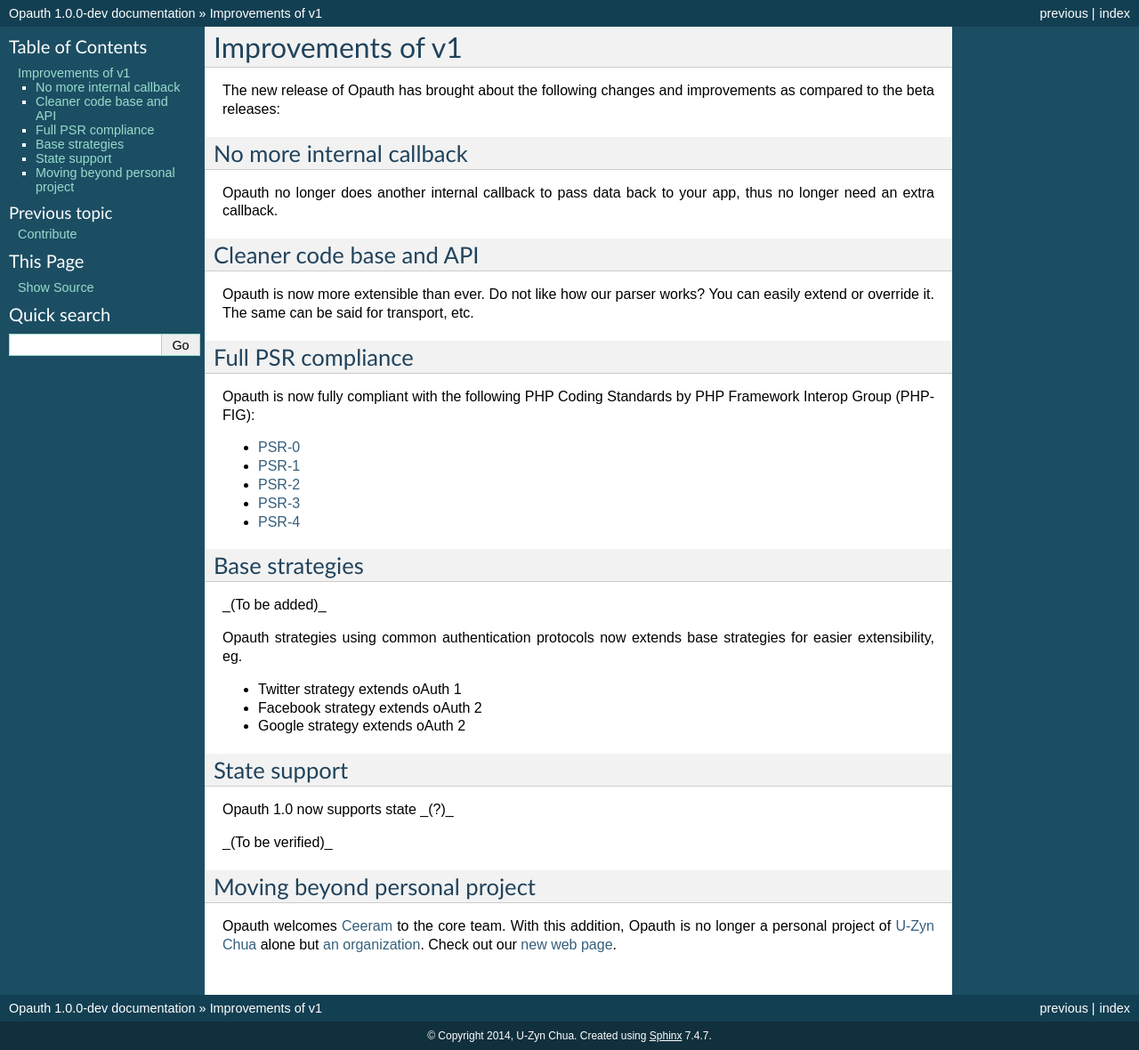
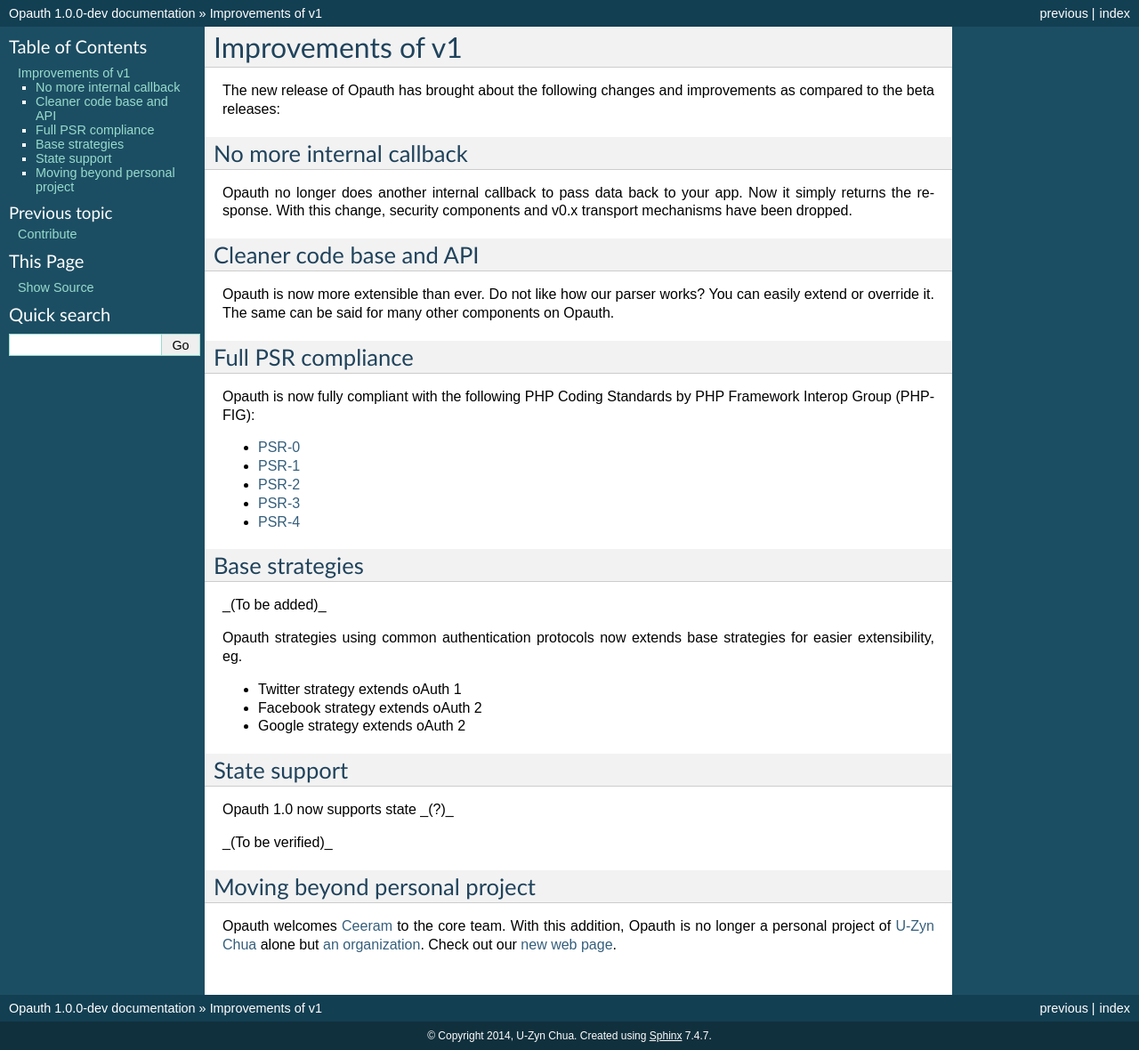
Before and after one commit to opauth/opauth, a Sphinx documentation site: the page built from docs/v1-improvements.rst, in a window 1280 px wide. Shown: the whole page at 89% size. Built offline with Sphinx 7.4.7, drawn with Linux system fonts in a browser that asks for light colours.

Commit message:
Minor updates on v1

```diff
--- a/docs/v1-improvements.rst
+++ b/docs/v1-improvements.rst
@@ -5,11 +5,11 @@ The new release of Opauth has brought about the following changes and improvemen
 
 No more internal callback
 -------------------------
-Opauth no longer does another internal callback to pass data back to your app, thus no longer need an extra callback.
+Opauth no longer does another internal callback to pass data back to your app. Now it simply returns the response. With this change, security components and v0.x transport mechanisms have been dropped.
 
 Cleaner code base and API
 -------------------------
-Opauth is now more extensible than ever. Do not like how our parser works? You can easily extend or override it. The same can be said for transport, etc.
+Opauth is now more extensible than ever. Do not like how our parser works? You can easily extend or override it. The same can be said for many other components on Opauth.
 
 Full PSR compliance
 -------------------
```
